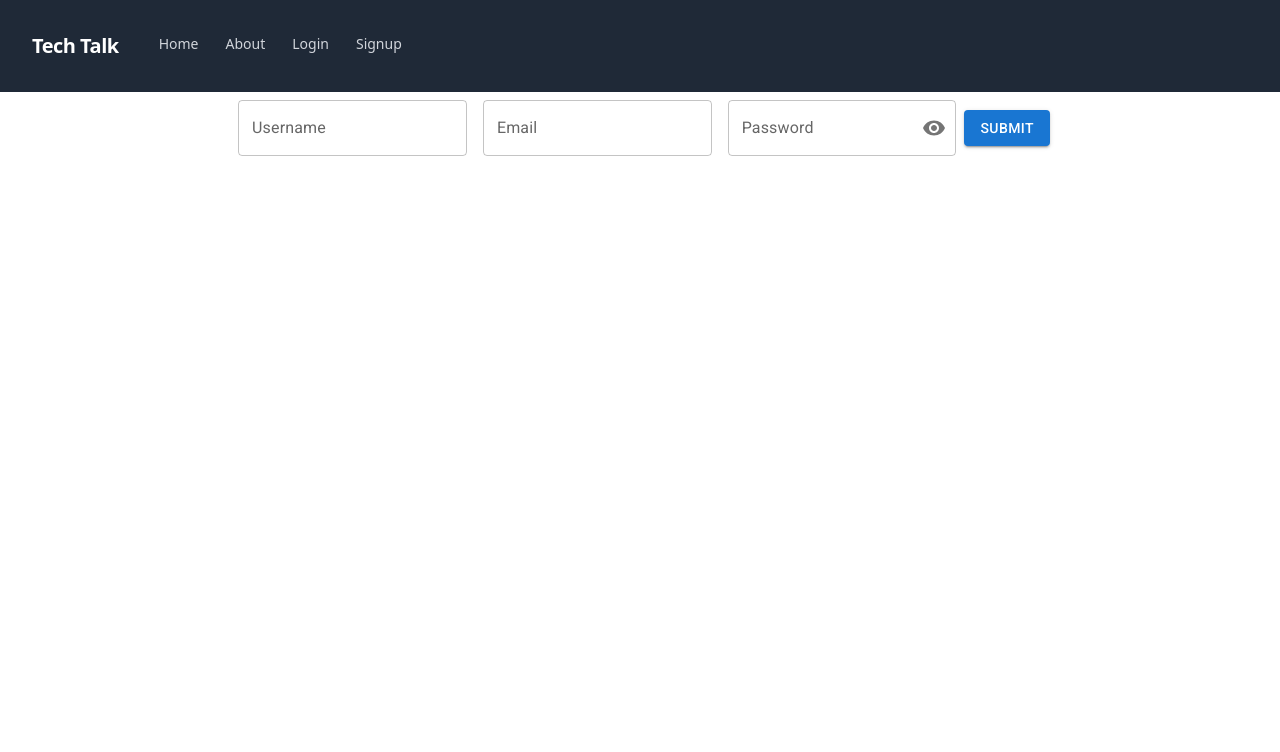
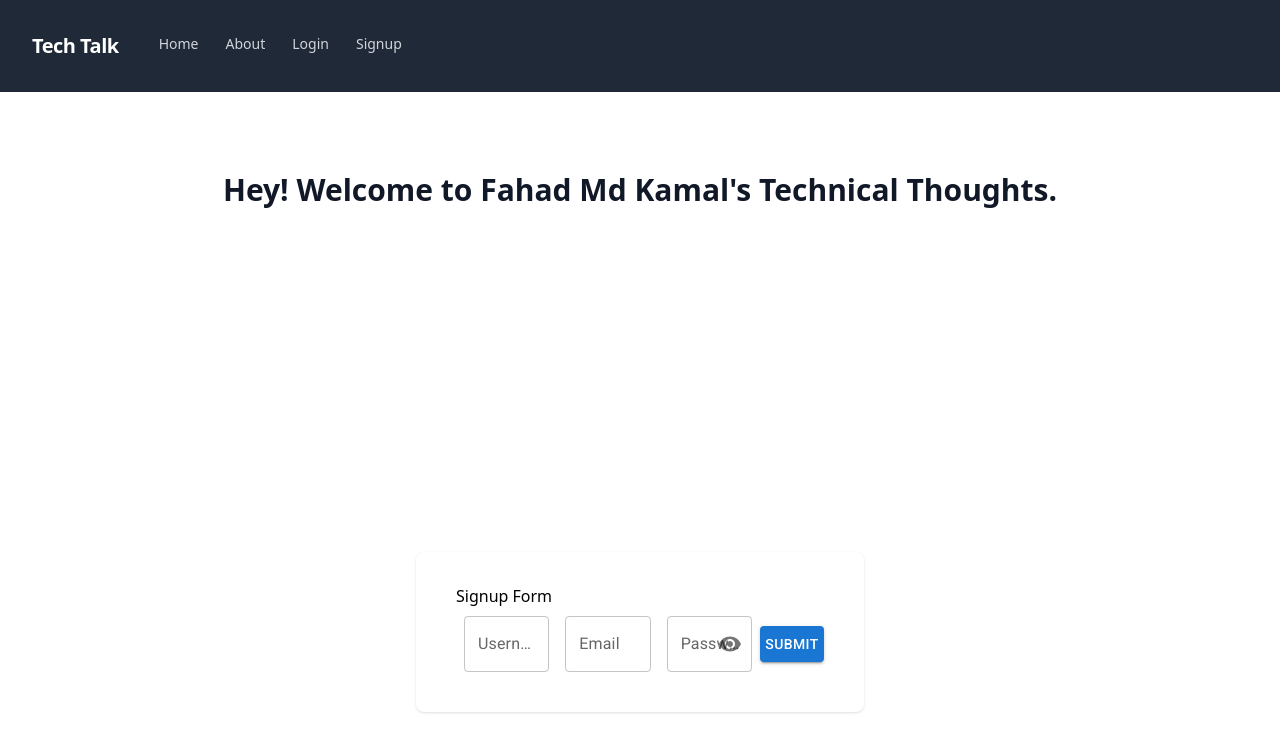
Before and after one commit to Fahad-Md-Kamal/Fiber-Blogs, a React (Vite) app in the folder blogs-spa/: page /auth/signup in a window 1280 px wide. Shown: the top 752 px of the page. Built offline with nearby package versions, Linux system fonts and the light colour scheme.

Commit message:
form style

```diff
--- a/blogs-spa/src/pages/authentications/Login.tsx
+++ b/blogs-spa/src/pages/authentications/Login.tsx
@@ -38,10 +38,12 @@ const Login: React.FC = () => {
   };
 
   return (
+    <>
+    <h2>LOGIN </h2>
       <Box
         onSubmit={handleSubmit(onSubmit)}
         component="form"
-        className="flex justify-center items-center max-h-screen"
+        // className="flex justify-center items-center max-h-screen"
         sx={{ "& .MuiTextField-root": { m: 1, width: "25ch" } }}
         noValidate
         autoComplete="off"
@@ -80,6 +82,7 @@ const Login: React.FC = () => {
           Submit
         </Button>
       </Box>
+      </>
   );
 };
 
--- a/blogs-spa/src/pages/authentications/Signup.tsx
+++ b/blogs-spa/src/pages/authentications/Signup.tsx
@@ -13,14 +13,11 @@ import FormControl from "@mui/material/FormControl";
 import Visibility from "@mui/icons-material/Visibility";
 import VisibilityOff from "@mui/icons-material/VisibilityOff";
 
-
-
 export type SignupFormInputs = {
   email: string;
   username: string;
   password: string;
 };
-
 
 const Signup: React.FC = () => {
   // const navigate = useNavigate();
@@ -40,6 +37,8 @@ const Signup: React.FC = () => {
   };
 
   return (
+    <>
+      <h2>Signup Form</h2>
       <Box
         onSubmit={handleSubmit(onSubmit)}
         className="flex justify-center items-center max-h-screen"
@@ -63,7 +62,9 @@ const Signup: React.FC = () => {
           {...register("email")}
         />
         <FormControl sx={{ m: 1, width: "25ch" }} variant="outlined">
-        <InputLabel htmlFor="outlined-adornment-password">Password</InputLabel>
+          <InputLabel htmlFor="outlined-adornment-password">
+            Password
+          </InputLabel>
           <OutlinedInput
             id="outlined-adornment-password"
             type={showPassword ? "text" : "password"}
@@ -87,6 +88,7 @@ const Signup: React.FC = () => {
           Submit
         </Button>
       </Box>
+    </>
   );
 };
 
--- a/blogs-spa/src/pages/layout/AuthenticationLayout.tsx
+++ b/blogs-spa/src/pages/layout/AuthenticationLayout.tsx
@@ -1,21 +1,18 @@
-import React from 'react'
-import { Outlet } from 'react-router'
+import React from "react";
+import { Outlet } from "react-router";
 
-type Props = {}
+type Props = {};
 
-const AuthenticationLayout:React.FC = (props: Props) => {
+const AuthenticationLayout: React.FC = (props: Props) => {
   return (
     <>
-      {/* <div className="min-h-screen flex flex-col justify-center py-12 sm:px-6 lg:px-8">
-        <div className="sm:mx-auto sm:w-full sm:max-w-md">
-          <h2 className="text-center text-3xl font-extrabold text-gray-900">
-            Log in to your account
-          </h2>
-        </div>
-
-        <div className="mt-8 sm:mx-auto sm:w-full sm:max-w-md">
+      <h2 className="text-center text-3xl font-extrabold text-gray-900 mt-20">
+        Hey! Welcome to Fahad Md Kamal's Technical Thoughts.
+      </h2>
+      <div className="min-h-screen flex flex-col justify-center py-3 sm:px-6 lg:px-8">
+        <div className="mt-12 sm:mx-auto sm:w-full sm:max-w-md">
           <div className="bg-white py-8 px-4 shadow sm:rounded-lg sm:px-10">
-            <form className="space-y-6">
+            {/* <form className="space-y-6">
               <div>
                 <label htmlFor="email" className="block text-sm font-medium text-gray-700">
                   Email address
@@ -56,14 +53,13 @@ const AuthenticationLayout:React.FC = (props: Props) => {
                   Log in
                 </button>
               </div>
-            </form>
+            </form> */}
+            <Outlet />
           </div>
         </div>
-      </div> */}
+      </div>
+    </>
+  );
+};
 
-      <Outlet />
-    </>
-  )
-}
-
-export default AuthenticationLayout
+export default AuthenticationLayout;
```
Lines whose indentation alone changed are shown as unchanged.
